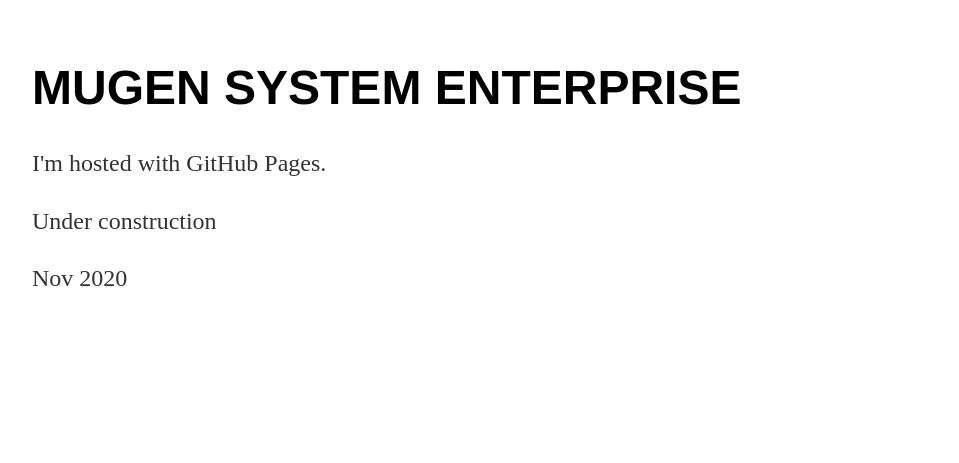
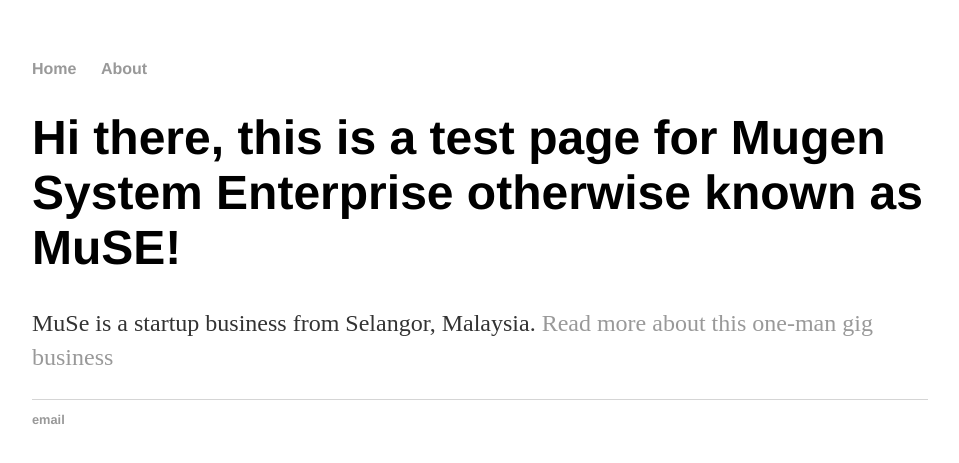
Before and after one commit to mugensystementerprise/mugensystementerprise.github.io, a Jekyll site: the page index.html, which Jekyll copies as it is, in a window 1280 px wide. Shown: the top 463 px of the page, without its empty margins (160-1119 px from the left). Built offline with Jekyll 4.4.1, drawn with Linux system fonts in a browser that asks for light colours.

Commit message:
Update index.html

```diff
--- a/index.html
+++ b/index.html
@@ -1,14 +1,28 @@
 <!DOCTYPE html>
 <html>
-  <head>
+	<head>
 		<title>Mugen System Enterprise (MuSE)</title>
 		<!-- link to main stylesheet -->
 		<link rel="stylesheet" type="text/css" href="/css/main.css">
 	</head>
-<body>
-<h1>MUGEN SYSTEM ENTERPRISE</h1>
-  <p>I'm hosted with GitHub Pages.</p>
-  <p>Under construction</p>
-  <p>Nov 2020</p>
-</body>
+	<body>
+		<nav>
+    		<ul>
+        		<li><a href="/">Home</a></li>
+	        	<li><a href="/about">About</a></li>
+
+    		</ul>
+		</nav>
+		<div class="container">
+    		<div class="blurb">
+        		<h1>Hi there, this is a test page for Mugen System Enterprise otherwise known as MuSE!</h1>
+				<p>MuSe is a startup business from Selangor, Malaysia. <a href="/about">Read more about this one-man gig business</a></p>
+    		</div><!-- /.blurb -->
+		</div><!-- /.container -->
+		<footer>
+    		<ul>
+        		<li><a href="mailto:mugensytems@gmail.com">email</a></li>
+			</ul>
+		</footer>
+	</body>
 </html>
```
